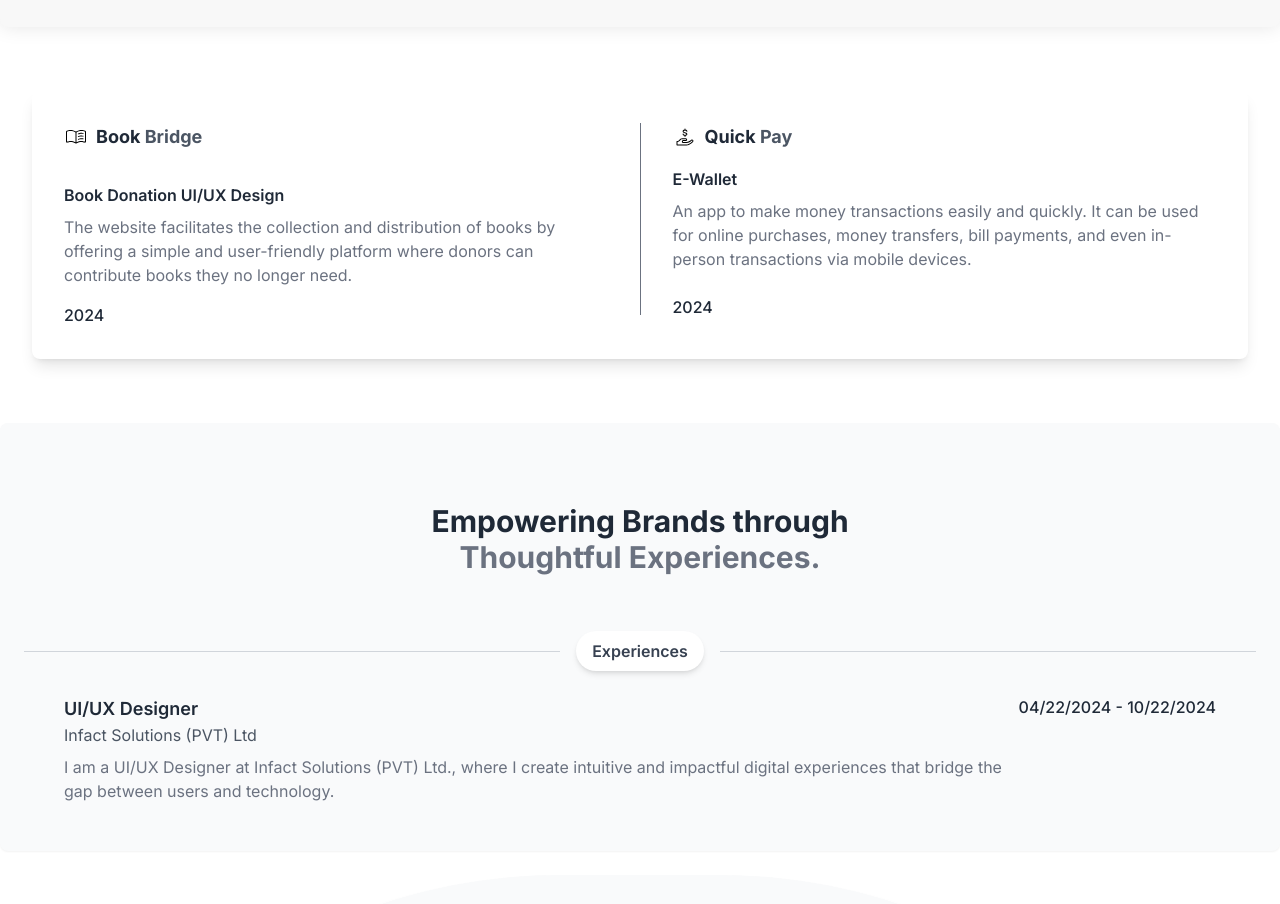
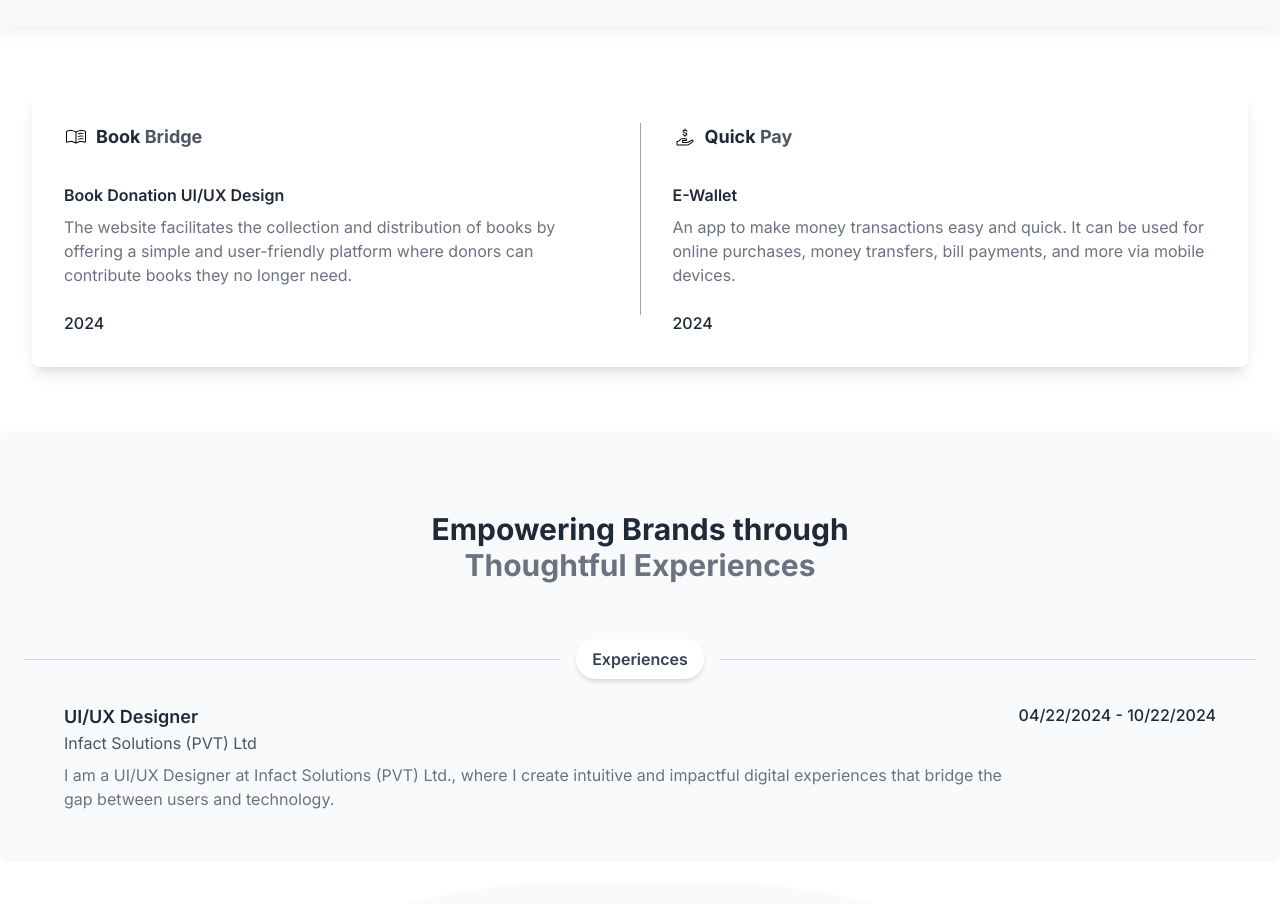
Before and after one commit to thathsaranivenurathnasuriya/my-portfolio-site, a plain HTML site: page index.html in a window 1280 px wide. Shown: the part 1500-2404 px from the top of the page. Drawn offline with nearby package versions, Linux system fonts and the light colour scheme.

Commit message:
update project section
mobile responsive

```diff
--- a/index.html
+++ b/index.html
@@ -246,20 +246,23 @@
           </div>
           <h3 class="text-md font-semibold text-gray-800">Book Donation UI/UX Design</h3>
           <p class="text-gray-500 mt-2">The website facilitates the collection and distribution of books by offering a simple and user-friendly platform where donors can contribute books they no longer need.</p>
-        <p class="text-gray-800 font-medium mt-4">2024</p>
+          <p class="text-gray-800 font-medium mt-6">2024</p>
         </a>
 
-      <!-- Vertical Divider in the Center -->
-      <div class="w-px bg-gray-500 h-48 mx-8 hidden md:block"></div>
+        <!-- Vertical Divider for Desktop -->
+        <div class="w-px bg-gray-400 h-48 mx-8 hidden md:block"></div>
+
+        <!-- Horizontal Divider for Mobile -->
+        <div class="h-px bg-gray-400 w-full mx-auto block md:hidden"></div>
 
         <!-- Project 2 -->
         <a href="https://www.figma.com/design/2RMvc0Gk8puhTcN7gcJZZT/E-Wallet?node-id=0-1&t=GnMIULzoES9fpHMc-1" target="_blank" class="flex-1 text-center md:text-left no-underline hover:no-underline">
-        <div class="flex items-center justify-center md:justify-start space-x-2 mb-4">
+          <div class="flex items-center justify-center md:justify-start space-x-2 mb-8">
             <img src="images/Ewallet.svg" alt="Quick Pay Icon" class="w-6 h-6"> <!-- Replace with actual image path -->
             <h2 class="text-lg font-bold text-gray-800">Quick <span class="text-gray-600">Pay</span></h2>
           </div>
           <h3 class="text-md font-semibold text-gray-800">E-Wallet</h3>
-        <p class="text-gray-500 mt-2">An app to make money transactions easily and quickly. It can be used for online purchases, money transfers, bill payments, and even in-person transactions via mobile devices.</p>
+          <p class="text-gray-500 mt-2">An app to make money transactions easy and quick. It can be used for online purchases, money transfers, bill payments, and more via mobile devices.</p>
           <p class="text-gray-800 font-medium mt-6">2024</p>
         </a>
       </div>
@@ -270,7 +273,7 @@
 
     <!-- Title Section -->
     <div class="text-center py-8">
-      <h1 class="text-3xl font-bold text-gray-800">Empowering Brands through <br> <span class="text-gray-500">Thoughtful Experiences.</span></h1>
+      <h1 class="text-3xl font-bold text-gray-800">Empowering Brands through <br> <span class="text-gray-500">Thoughtful Experiences</span></h1>
     </div>
 
     <!-- Divider with "Experiences" Label -->
```
Lines whose indentation alone changed are shown as unchanged.
